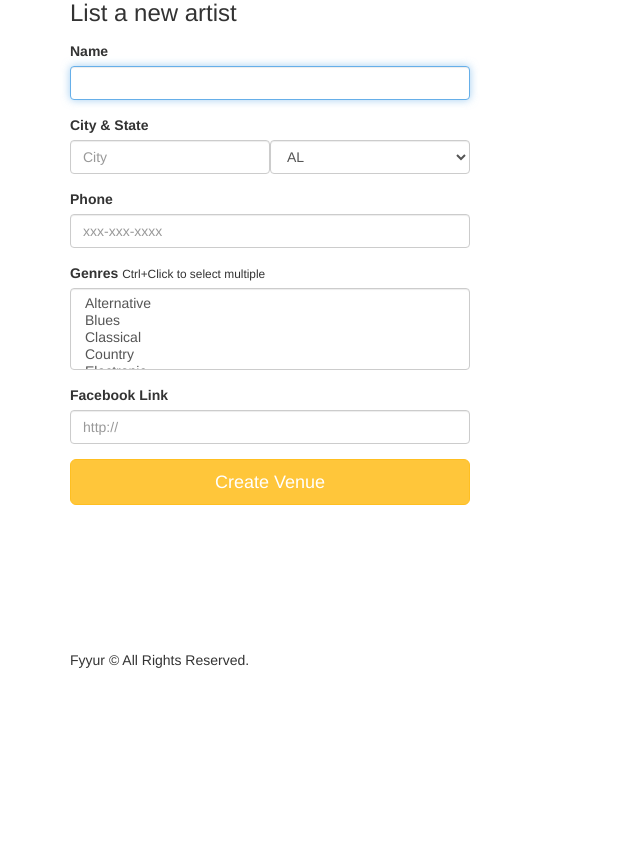
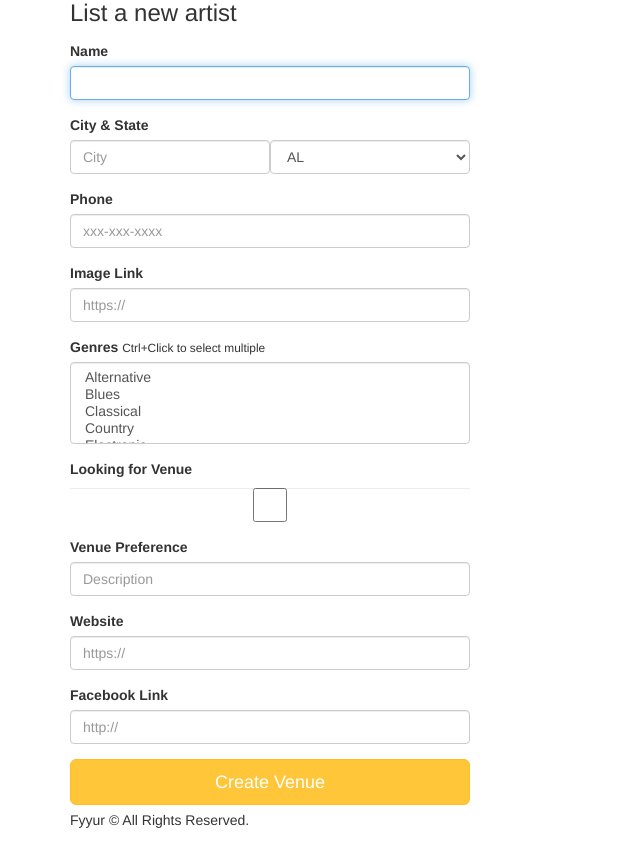
Before and after one commit to modopo/Fyyur, a Flask app: page /artists/create in a window 1280 px wide. Shown: the part 95-960 px from the top of the page, without its empty margins (0-640 px from the left). Before the commit the page ends 763 px from the top, so only its background shows below. Run offline with Flask 2, Linux system fonts and the light colour scheme; some libraries are stand-ins or nearby versions.

Commit message:
Modified artist forms

```diff
--- a/app.py
+++ b/app.py
@@ -44,7 +44,7 @@ def index():
 def venues():
     # TODO: replace with real venues data.
     #       num_shows should be aggregated based on number of upcoming shows per venue.
-    data = [{
+    not_data = [{
         "city": "San Francisco",
         "state": "CA",
         "venues": [{
@@ -65,7 +65,14 @@ def venues():
             "num_upcoming_shows": 0,
         }]
     }]
-    return render_template('pages/venues.html', areas=data);
+
+    data = []
+    locations = db.session.query(Venue.city, Venue.state).distinct()
+    for venue in locations:
+        return
+    current_date = datetime.now()
+
+    return render_template('pages/venues.html', areas=not_data)
 
 
 @app.route('/venues/search', methods=['POST'])
@@ -205,7 +212,6 @@ def create_venue_submission():
         db.session.add(venue)
         db.session.commit()
 
-        # on successful db insert, flash success
         flash('Venue ' + request.form['name'] + ' was successfully listed!')
     except SQLAlchemyError as e:
         db.session.rollback()
@@ -411,14 +417,32 @@ def create_artist_form():
 
 @app.route('/artists/create', methods=['POST'])
 def create_artist_submission():
-    # called upon submitting the new artist listing form
-    # TODO: insert form data as a new Venue record in the db, instead
-    # TODO: modify data to be the data object returned from db insertion
+    try:
+        if request.form['seeking_talent'] == 'y':
+            seeking_talent = True
+        else:
+            seeking_talent = False
 
-    # on successful db insert, flash success
-    flash('Artist ' + request.form['name'] + ' was successfully listed!')
-    # TODO: on unsuccessful db insert, flash an error instead.
-    # e.g., flash('An error occurred. Artist ' + data.name + ' could not be listed.')
+        venue = Venue(
+            name=request.form['name'],
+            genres=request.form.getlist('genres'),
+            address=request.form['address'],
+            city=request.form['city'],
+            state=request.form['state'],
+            phone=request.form['phone'],
+            website=request.form['website'],
+            facebook_link=request.form['facebook_link'],
+            image_link=request.form['image_link'],
+            seeking_venue= seeking_venue,
+            venue_description=request.form['talent_description']
+        )
+    except SQLAlchemyError as e:
+        db.session.rollback()
+        flash('An error occurred. Venue ' + request.form['name'] + ' could not \
+            be listed.')
+    finally:
+        db.session.close()
+
     return render_template('pages/home.html')
 
 
--- a/forms.py
+++ b/forms.py
@@ -148,11 +148,21 @@ class ArtistForm(Form):
         'image_link'
     )
     genres = SelectMultipleField(
-        # TODO implement enum restriction
         'genres', validators=[DataRequired()],
         choices=genres_choices
     )
+    seeking_venue = BooleanField(
+        'seeking_venue'
+    )
+    venue_description = StringField(
+        'venue_description', validators=[Length(max=500)]
+    )
     facebook_link = StringField(
-        # TODO implement enum restriction
         'facebook_link', validators=[URL()]
     )
+    website = StringField(
+        'website', validators=[URL()]
+    )
+    image_link = StringField(
+        'image_link', validators=[URL()]
+    )
--- a/templates/forms/new_artist.html
+++ b/templates/forms/new_artist.html
@@ -27,10 +27,30 @@
             autofocus = true) }}
         </div>
         <div class="form-group">
+            <label for="image_link">Image Link</label>
+            {{ form.image_link(class_ = 'form-control', placeholder='https://',
+            autofocus = true) }}
+        </div>
+        <div class="form-group">
             <label for="genres">Genres</label>
             <small>Ctrl+Click to select multiple</small>
             {{ form.genres(class_ = 'form-control', placeholder='Genres,
             separated by commas', id=form.genre, autofocus = true) }}
+        </div>
+        <div class="form-group">
+            <label for="seeking_venue">Looking for Venue</label>
+            {{ form.seeking_venue(class_ = 'form-control', autofocus =
+            true) }}
+        </div>
+        <div class="form-group">
+            <label for="venue_description">Venue Preference</label>
+            {{ form.venue_description(class_ = 'form-control',
+            placeholder='Description', autofocus = true) }}
+        </div>
+        <div class="form-group">
+            <label for="website">Website</label>
+            {{ form.website(class_ = 'form-control', placeholder='https://',
+            autofocus = true) }}
         </div>
         <div class="form-group">
             <label for="facebook_link">Facebook Link</label>
--- a/templates/forms/new_venue.html
+++ b/templates/forms/new_venue.html
@@ -51,7 +51,7 @@
         <div class="form-group">
             <label for="talent_description">Talent Description</label>
             {{ form.talent_description(class_ = 'form-control',
-            placeholder='Describe yourself', autofocus = true) }}
+            placeholder='Preference description', autofocus = true) }}
         </div>
         <div class="form-group">
             <label for="website">Website</label>
```
Also changed, not shown: migrations/versions/6fb9095404b6_.py (added, +50 -0 lines), migrations/versions/b252932be5e0_.py (added, +32 -0 lines), models.py (+6 -6 lines).
